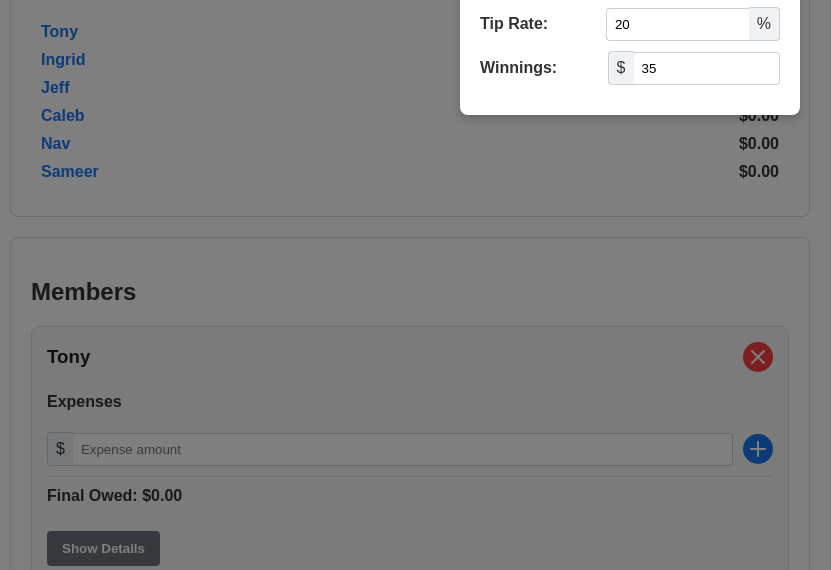
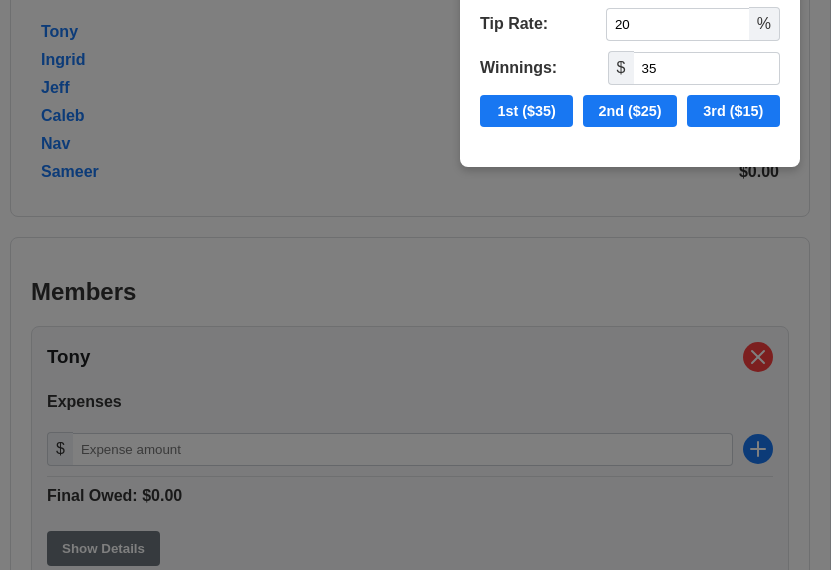
Before and after one commit to rageandqq/trivia-split, a plain HTML site: page index.html in a window 1280 px wide. Both pictures are taken after a click on the button 1012 px from the left and 67 px from the top of the page. Shown: the part 230-800 px from the top of the page, without its empty margins (230-1061 px from the left). Drawn offline with nearby package versions, Linux system fonts and the light colour scheme.

Commit message:
feat: Implement quick-add buttons for winnings
- Added "quick add" buttons (1st ($35), 2nd ($25), 3rd ($15)) below the "Winnings" input field in the settings view.
- These buttons allow users to quickly set the winnings amount.
- Implemented corresponding CSS to display the buttons in a row with appropriate spacing and sizing.

```diff
--- a/index.html
+++ b/index.html
@@ -104,6 +104,11 @@
                                     <span>$</span>
                                     <input type="number" value={winnings} onChange={e => setWinnings(parseFloat(e.target.value) || 0)} disabled={members.length === 0} />
                                 </div>
+                            </div>
+                            <div className="quick-add-winnings-buttons">
+                                <button onClick={() => setWinnings(35)} disabled={members.length === 0}>1st ($35)</button>
+                                <button onClick={() => setWinnings(25)} disabled={members.length === 0}>2nd ($25)</button>
+                                <button onClick={() => setWinnings(15)} disabled={members.length === 0}>3rd ($15)</button>
                             </div>
                         </div>
                     </div>
--- a/style.css
+++ b/style.css
@@ -482,3 +482,16 @@ button:disabled {
         height: 30px;
     }
 }
+.quick-add-winnings-buttons {
+    display: flex;
+    justify-content: space-between;
+    gap: 10px; /* Space between buttons */
+    margin-top: 10px; /* Space from the winnings input field */
+    margin-bottom: 20px; /* Space before the next input-group */
+}
+
+.quick-add-winnings-buttons button {
+    flex: 1; /* Make buttons take equal space */
+    padding: 8px 5px; /* Adjust padding for smaller buttons */
+    font-size: 0.9em;
+}
```
